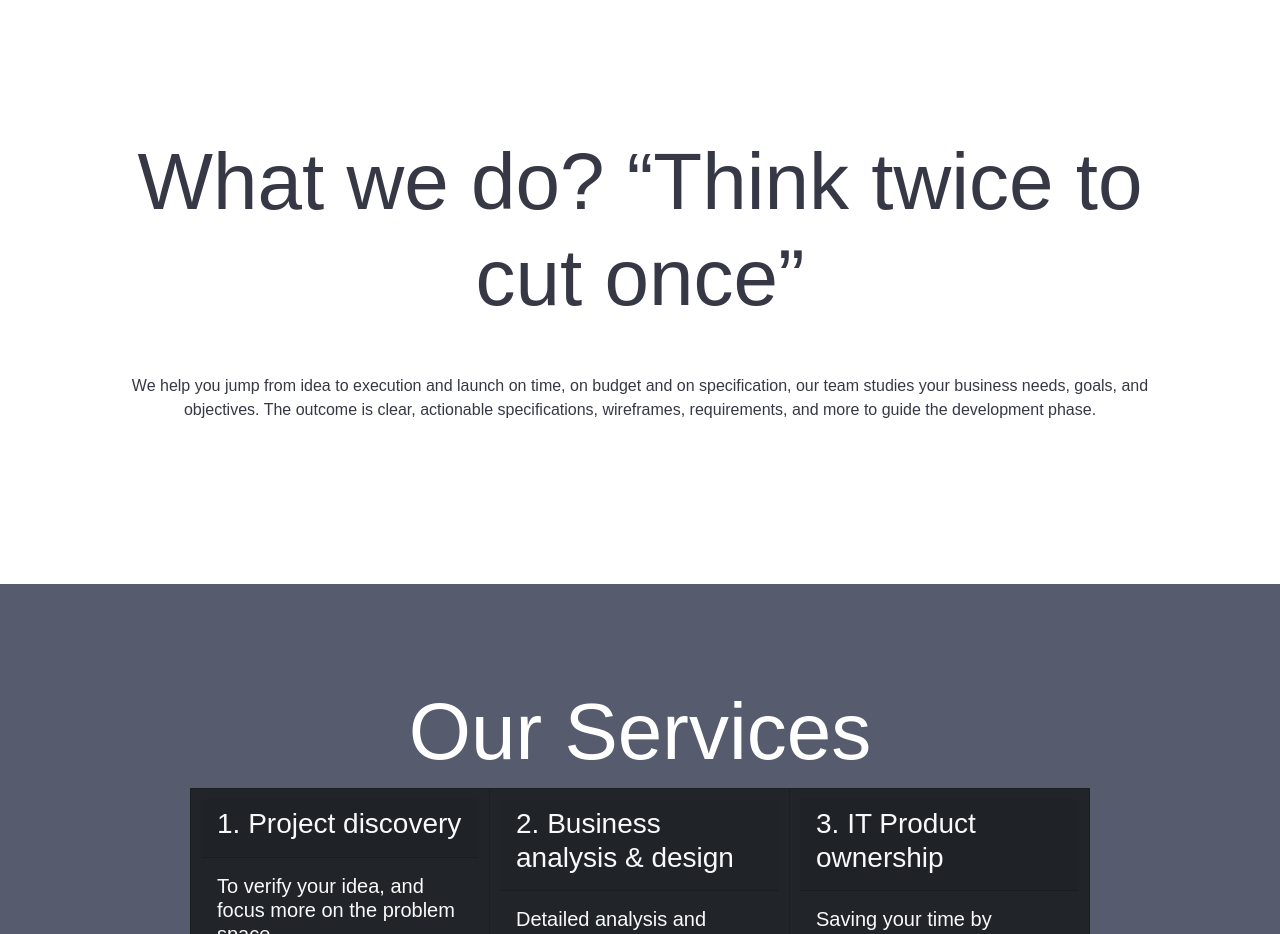
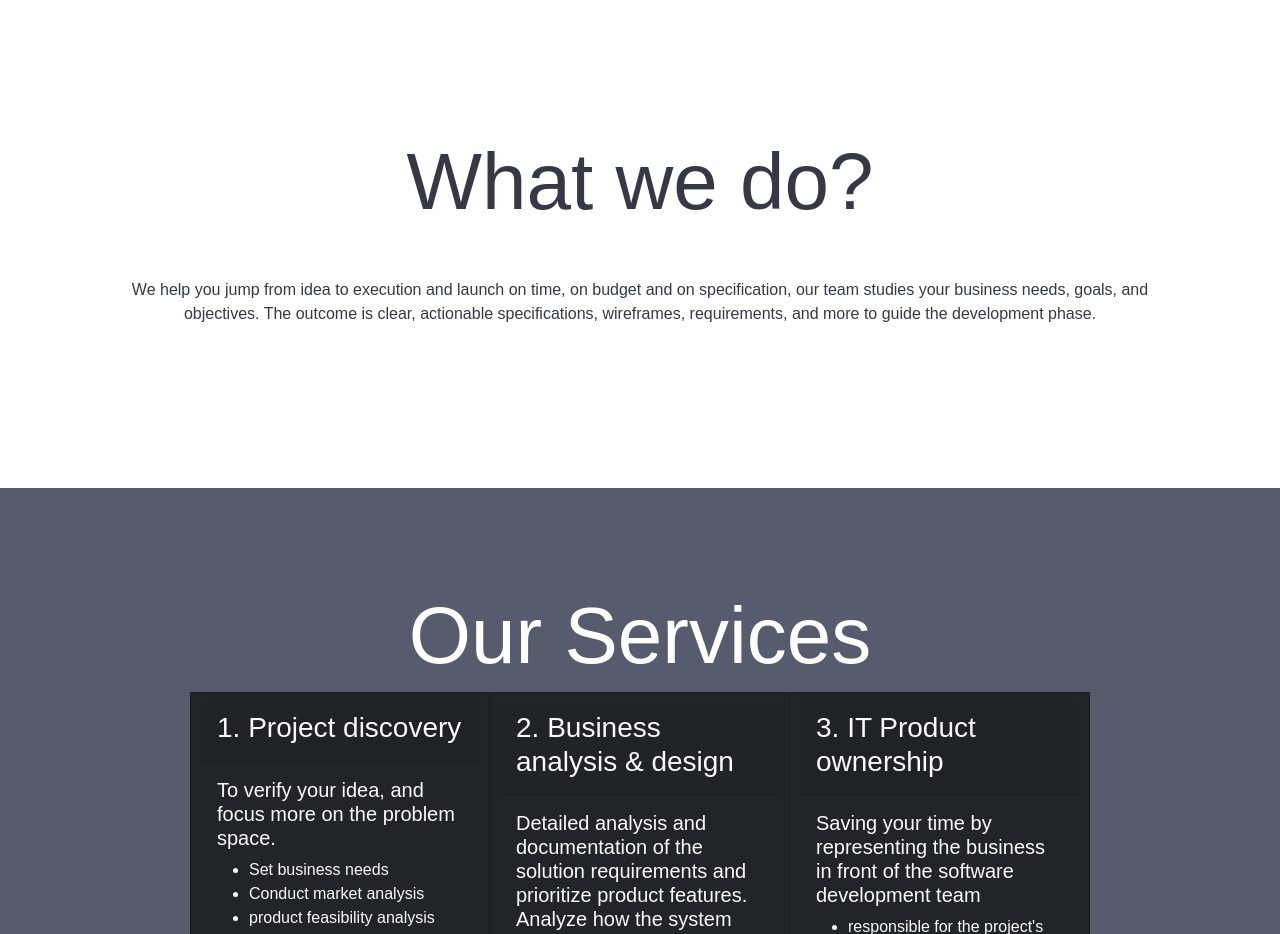
Before and after one commit to Ziad-Iteam/-Quality-Circle, a React (Create React App) app: page / in a window 1280 px wide. Shown: the part 860-1794 px from the top of the page. Built offline with nearby package versions, Linux system fonts and the light colour scheme.

Commit message:
adjust the translation

```diff
--- a/src/i18n.js
+++ b/src/i18n.js
@@ -13,7 +13,7 @@ export const resources = {
         p: `We provide business analysis and design services to make your software match with your specific business goals and cover all the gaps`,
       },
       WhoWeAreSection: {
-        h1: "What we do?  “Think twice to cut once”",
+        h1: "What we do?",
         p: `We help you jump from idea to execution and launch on time, on budget and on specification, our team studies your business needs, goals, and objectives. The outcome is clear, actionable specifications, wireframes, requirements, and more to guide the development phase.`,
       },
       ServicesSection: {
```
